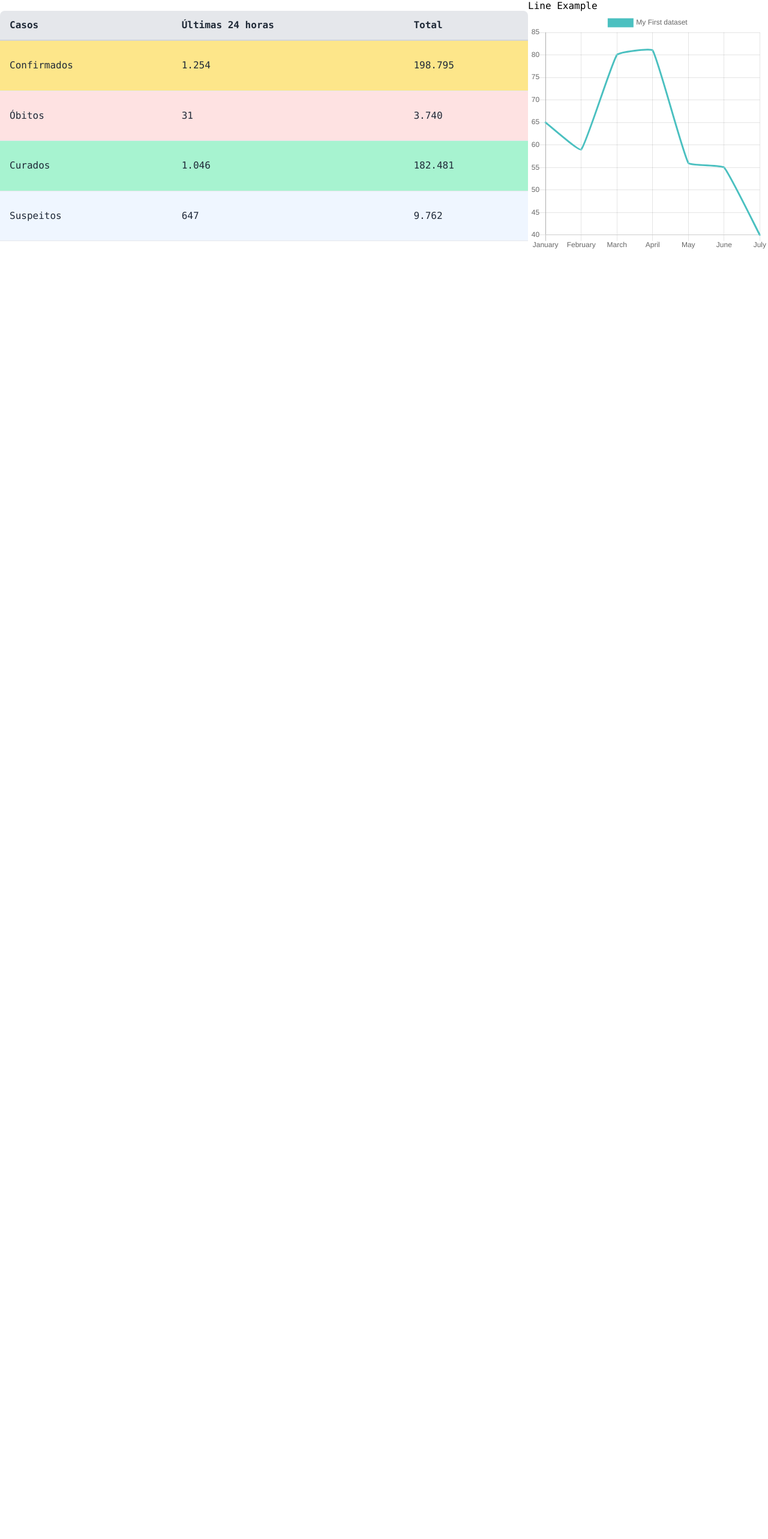
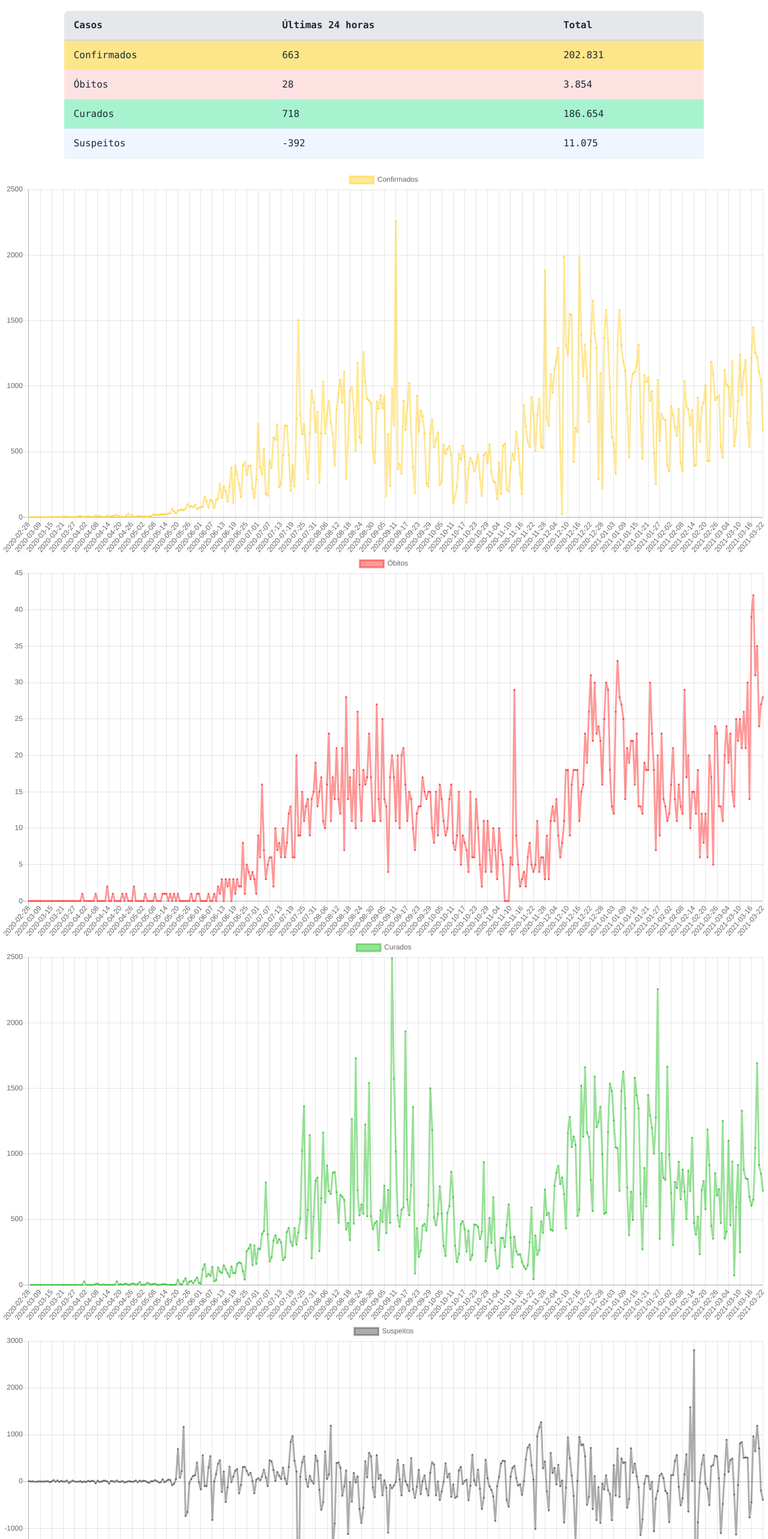
Before and after one commit to lcardosozago/corona-news, a Next.js app: page / in a window 1280 px wide. Shown: the part 2-2568 px from the top of the page at 60% size. Before the commit the page ends 800 px from the top, so only its background shows below. Built offline with nearby package versions, Linux system fonts and the light colour scheme.

Commit message:
Terminando gráficos e ajustes do typescript

```diff
--- a/src/assets/totalcasesms.json
+++ b/src/assets/totalcasesms.json
@@ -2665,5 +2665,33 @@
     "confirmed": 198795,
     "deaths": 3740,
     "healed": 182481
+  },
+  {
+    "date": "2021-03-19",
+    "suspects": 10953,
+    "confirmed": 200017,
+    "deaths": 3775,
+    "healed": 184173
+  },
+  {
+    "date": "2021-03-20",
+    "suspects": 11663,
+    "confirmed": 201125,
+    "deaths": 3799,
+    "healed": 185089
+  },
+  {
+    "date": "2021-03-21",
+    "suspects": 11467,
+    "confirmed": 202168,
+    "deaths": 3826,
+    "healed": 185936
+  },
+  {
+    "date": "2021-03-22",
+    "suspects": 11075,
+    "confirmed": 202831,
+    "deaths": 3854,
+    "healed": 186654
   }
 ]
--- a/src/components/charts/ConfirmedLineChart.tsx
+++ b/src/components/charts/ConfirmedLineChart.tsx
@@ -1,36 +1,42 @@
 import React from 'react'
 import { Line } from 'react-chartjs-2'
 
+type ConfirmedLineChartProps = {
+  labels: string[]
+  cases: number[]
+}
+
+const ConfirmedLineChart: React.FC<ConfirmedLineChartProps> = ({
+  labels,
+  cases
+}: ConfirmedLineChartProps) => {
   const data = {
-  labels: ['January', 'February', 'March', 'April', 'May', 'June', 'July'],
+    labels: labels,
     datasets: [
       {
-      label: 'My First dataset',
+        label: 'Confirmados',
         fill: false,
         lineTension: 0.1,
-      backgroundColor: 'rgba(75,192,192,0.4)',
-      borderColor: 'rgba(75,192,192,1)',
+        borderColor: 'rgba(255,200,0,0.4)',
         borderCapStyle: 'butt',
         borderDash: [],
         borderDashOffset: 0.0,
         borderJoinStyle: 'miter',
-      pointBorderColor: 'rgba(75,192,192,1)',
+        pointBorderColor: 'rgba(255,200,0,1)',
         pointBackgroundColor: '#fff',
         pointBorderWidth: 1,
         pointHoverRadius: 5,
-      pointHoverBackgroundColor: 'rgba(75,192,192,1)',
-      pointHoverBorderColor: 'rgba(220,220,220,1)',
+        pointHoverBackgroundColor: 'rgba(200,160,0,1)',
+        pointHoverBorderColor: 'rgba(200,160,0,1)',
         pointHoverBorderWidth: 2,
         pointRadius: 1,
         pointHitRadius: 10,
-      data: [65, 59, 80, 81, 56, 55, 40]
+        data: cases
       }
     ]
   }
 
-export default () => (
-  <div>
-    <h2>Line Example</h2>
-    <Line data={data} width={400} height={400} />
-  </div>
-)
+  return <Line data={data} />
+}
+
+export default ConfirmedLineChart
--- a/src/components/charts/DeathsLineChart.tsx
+++ b/src/components/charts/DeathsLineChart.tsx
@@ -0,0 +1,42 @@
+import React from 'react'
+import { Line } from 'react-chartjs-2'
+
+type DeathsLineChartProps = {
+  labels: string[]
+  cases: number[]
+}
+
+const DeathsLineChart: React.FC<DeathsLineChartProps> = ({
+  labels,
+  cases
+}: DeathsLineChartProps) => {
+  const data = {
+    labels: labels,
+    datasets: [
+      {
+        label: 'Óbitos',
+        fill: false,
+        lineTension: 0.1,
+        borderColor: 'rgba(255,0,0,0.4)',
+        borderCapStyle: 'butt',
+        borderDash: [],
+        borderDashOffset: 0.0,
+        borderJoinStyle: 'miter',
+        pointBorderColor: 'rgba(255,0,0,1)',
+        pointBackgroundColor: '#fff',
+        pointBorderWidth: 1,
+        pointHoverRadius: 5,
+        pointHoverBackgroundColor: 'rgba(160,0,0,1)',
+        pointHoverBorderColor: 'rgba(160,0,0,1)',
+        pointHoverBorderWidth: 2,
+        pointRadius: 1,
+        pointHitRadius: 10,
+        data: cases
+      }
+    ]
+  }
+
+  return <Line data={data} />
+}
+
+export default DeathsLineChart
--- a/src/components/charts/HealedLineChart.tsx
+++ b/src/components/charts/HealedLineChart.tsx
@@ -0,0 +1,42 @@
+import React from 'react'
+import { Line } from 'react-chartjs-2'
+
+type HealedLineChartProps = {
+  labels: string[]
+  cases: number[]
+}
+
+const HealedLineChart: React.FC<HealedLineChartProps> = ({
+  labels,
+  cases
+}: HealedLineChartProps) => {
+  const data = {
+    labels: labels,
+    datasets: [
+      {
+        label: 'Curados',
+        fill: false,
+        lineTension: 0.1,
+        borderColor: 'rgba(0,180,0,0.4)',
+        borderCapStyle: 'butt',
+        borderDash: [],
+        borderDashOffset: 0.0,
+        borderJoinStyle: 'miter',
+        pointBorderColor: 'rgba(0,180,0,1)',
+        pointBackgroundColor: '#fff',
+        pointBorderWidth: 1,
+        pointHoverRadius: 5,
+        pointHoverBackgroundColor: 'rgba(0,120,0,1)',
+        pointHoverBorderColor: 'rgba(0,120,0,1)',
+        pointHoverBorderWidth: 2,
+        pointRadius: 1,
+        pointHitRadius: 10,
+        data: cases
+      }
+    ]
+  }
+
+  return <Line data={data} />
+}
+
+export default HealedLineChart
--- a/src/components/charts/SuspectsLineChart.tsx
+++ b/src/components/charts/SuspectsLineChart.tsx
@@ -0,0 +1,42 @@
+import React from 'react'
+import { Line } from 'react-chartjs-2'
+
+type SuspectsLineChartProps = {
+  labels: string[]
+  cases: number[]
+}
+
+const SuspectsLineChart: React.FC<SuspectsLineChartProps> = ({
+  labels,
+  cases
+}: SuspectsLineChartProps) => {
+  const data = {
+    labels: labels,
+    datasets: [
+      {
+        label: 'Suspeitos',
+        fill: false,
+        lineTension: 0.1,
+        borderColor: 'rgba(50,50,50,0.4)',
+        borderCapStyle: 'butt',
+        borderDash: [],
+        borderDashOffset: 0.0,
+        borderJoinStyle: 'miter',
+        pointBorderColor: 'rgba(50,50,50,1)',
+        pointBackgroundColor: '#fff',
+        pointBorderWidth: 1,
+        pointHoverRadius: 5,
+        pointHoverBackgroundColor: 'rgba(0,0,0,1)',
+        pointHoverBorderColor: 'rgba(0,0,0,1)',
+        pointHoverBorderWidth: 2,
+        pointRadius: 1,
+        pointHitRadius: 10,
+        data: cases
+      }
+    ]
+  }
+
+  return <Line data={data} />
+}
+
+export default SuspectsLineChart
--- a/src/components/tables/InfoTable.tsx
+++ b/src/components/tables/InfoTable.tsx
@@ -1,7 +1,12 @@
 import React from 'react'
+import { CoronaInfo } from '../../pages/index'
 
-const InfoTable = ({ data }) => {
-  const twoLastCoronaDailyInfo = data.slice(Math.max(data.length - 2, 0))
+type InfoTableProps = {
+  cases: CoronaInfo[]
+}
+
+const InfoTable: React.FC<InfoTableProps> = ({ cases }: InfoTableProps) => {
+  const twoLastCoronaDailyInfo = cases.slice(Math.max(cases.length - 2, 0))
 
   const formatNumber = number => {
     return new Intl.NumberFormat('pt-BR').format(number)
--- a/src/pages/_app.tsx
+++ b/src/pages/_app.tsx
@@ -3,7 +3,7 @@ import type { AppProps } from 'next/app'
 
 import '../styles/globals.css'
 
-const MyApp = ({ Component, pageProps }: AppProps) => {
+const MyApp: React.FC<AppProps> = ({ Component, pageProps }: AppProps) => {
   return <Component {...pageProps} />
 }
 
--- a/src/pages/api/totalcases.ts
+++ b/src/pages/api/totalcases.ts
@@ -12,6 +12,6 @@ type CoronaDailyInfo = {
 export default (
   req: NextApiRequest,
   res: NextApiResponse<CoronaDailyInfo[]>
-) => {
+): void => {
   res.status(200).json(totalcases)
 }
--- a/src/pages/index.tsx
+++ b/src/pages/index.tsx
@@ -3,29 +3,91 @@ import axios from 'axios'
 import Head from 'next/head'
 import InfoTable from '../components/tables/InfoTable'
 import ConfirmedLineChart from '../components/charts/ConfirmedLineChart'
+import DeathsLineChart from '../components/charts/DeathsLineChart'
+import HealedLineChart from '../components/charts/HealedLineChart'
+import SuspectsLineChart from '../components/charts/SuspectsLineChart'
+import { GetStaticProps, NextPage } from 'next'
 
-const Home = ({ data }) => {
+export type CoronaInfo = {
+  date: string
+  confirmed: number
+  deaths: number
+  healed: number
+  suspects: number
+}
+
+type HomeProps = {
+  coronaCases: CoronaInfo[]
+}
+
+const Home: NextPage<HomeProps> = ({ coronaCases }: HomeProps) => {
+  const lineChartLabels = []
+  const lineChartConfirmedCases = []
+  const lineChartDeathsCases = []
+  const lineChartHealedCases = []
+  const lineChartSuspectsCases = []
+
+  coronaCases.forEach((dayInfos, index) => {
+    lineChartLabels.push(dayInfos.date)
+
+    if (index === 0) {
+      lineChartConfirmedCases.push(dayInfos.confirmed)
+      lineChartDeathsCases.push(dayInfos.deaths)
+      lineChartHealedCases.push(dayInfos.healed)
+      lineChartSuspectsCases.push(dayInfos.suspects)
+
+      return
+    }
+
+    const confirmed =
+      coronaCases[index].confirmed - coronaCases[index - 1].confirmed
+    const deaths = coronaCases[index].deaths - coronaCases[index - 1].deaths
+    const healed = coronaCases[index].healed - coronaCases[index - 1].healed
+    const suspects =
+      coronaCases[index].suspects - coronaCases[index - 1].suspects
+
+    lineChartConfirmedCases.push(confirmed)
+    lineChartDeathsCases.push(deaths)
+    lineChartHealedCases.push(healed)
+    lineChartSuspectsCases.push(suspects)
+  })
+
   return (
     <>
       <Head>
-        <title>Homepage</title>
+        <title>Casos de Coronavírus no Mato Grosso do Sul</title>
       </Head>
       <main>
-        <div className="flex justify-center container mx-auto">
-          <InfoTable data={data} />
-          <ConfirmedLineChart data={data} />
+        <div className="flex flex-col justify-center container mx-auto">
+          <InfoTable cases={coronaCases} />
+          <ConfirmedLineChart
+            labels={lineChartLabels}
+            cases={lineChartConfirmedCases}
+          />
+          <DeathsLineChart
+            labels={lineChartLabels}
+            cases={lineChartDeathsCases}
+          />
+          <HealedLineChart
+            labels={lineChartLabels}
+            cases={lineChartHealedCases}
+          />
+          <SuspectsLineChart
+            labels={lineChartLabels}
+            cases={lineChartSuspectsCases}
+          />
         </div>
       </main>
     </>
   )
 }
 
-export const getStaticProps = async context => {
+export const getStaticProps: GetStaticProps = async () => {
   const response = await axios.get('http://localhost:3000/api/totalcases')
 
   return {
     props: {
-      data: response.data
+      coronaCases: response.data
     }
   }
 }
```
Lines whose indentation alone changed are shown as unchanged.
